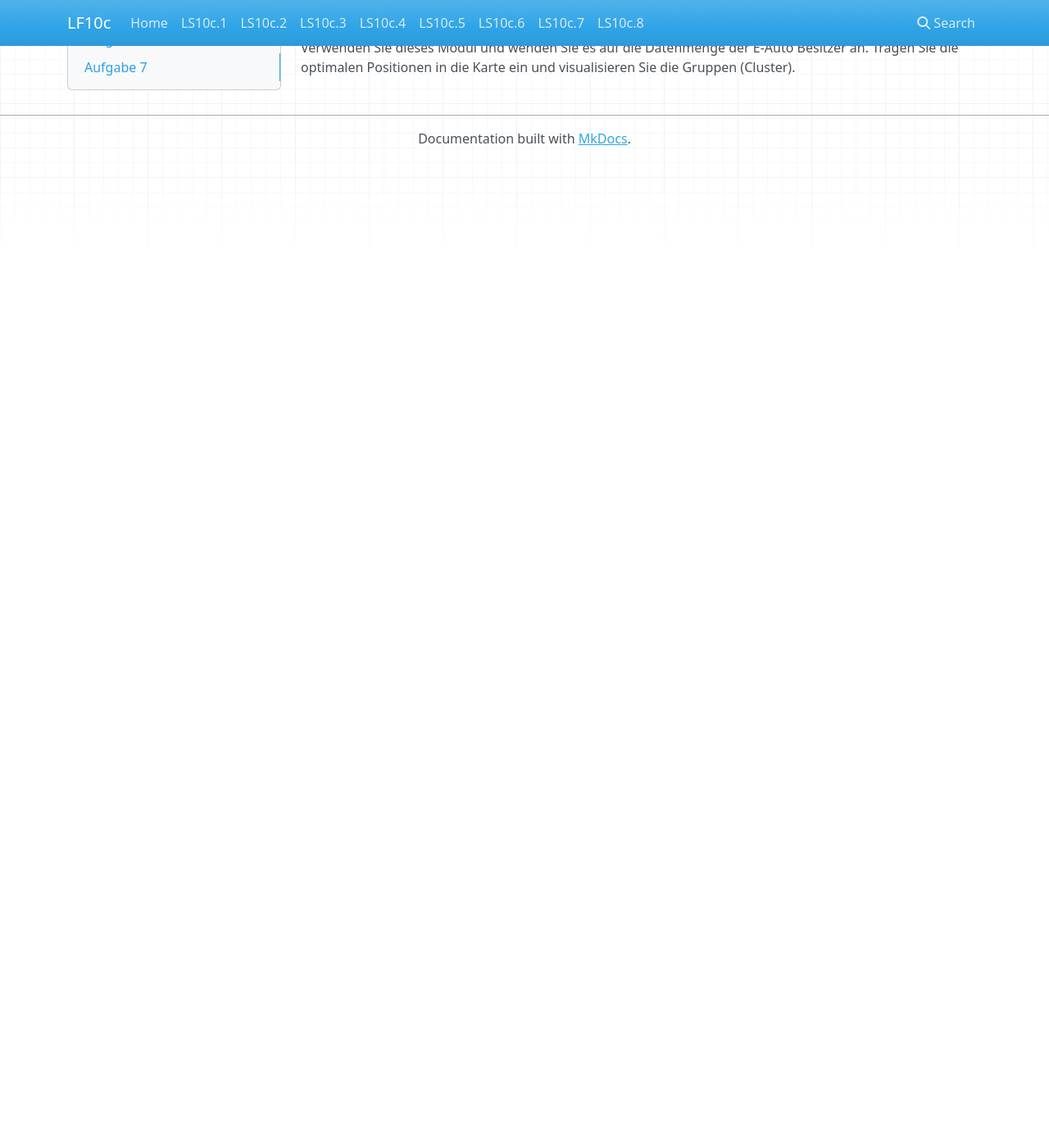
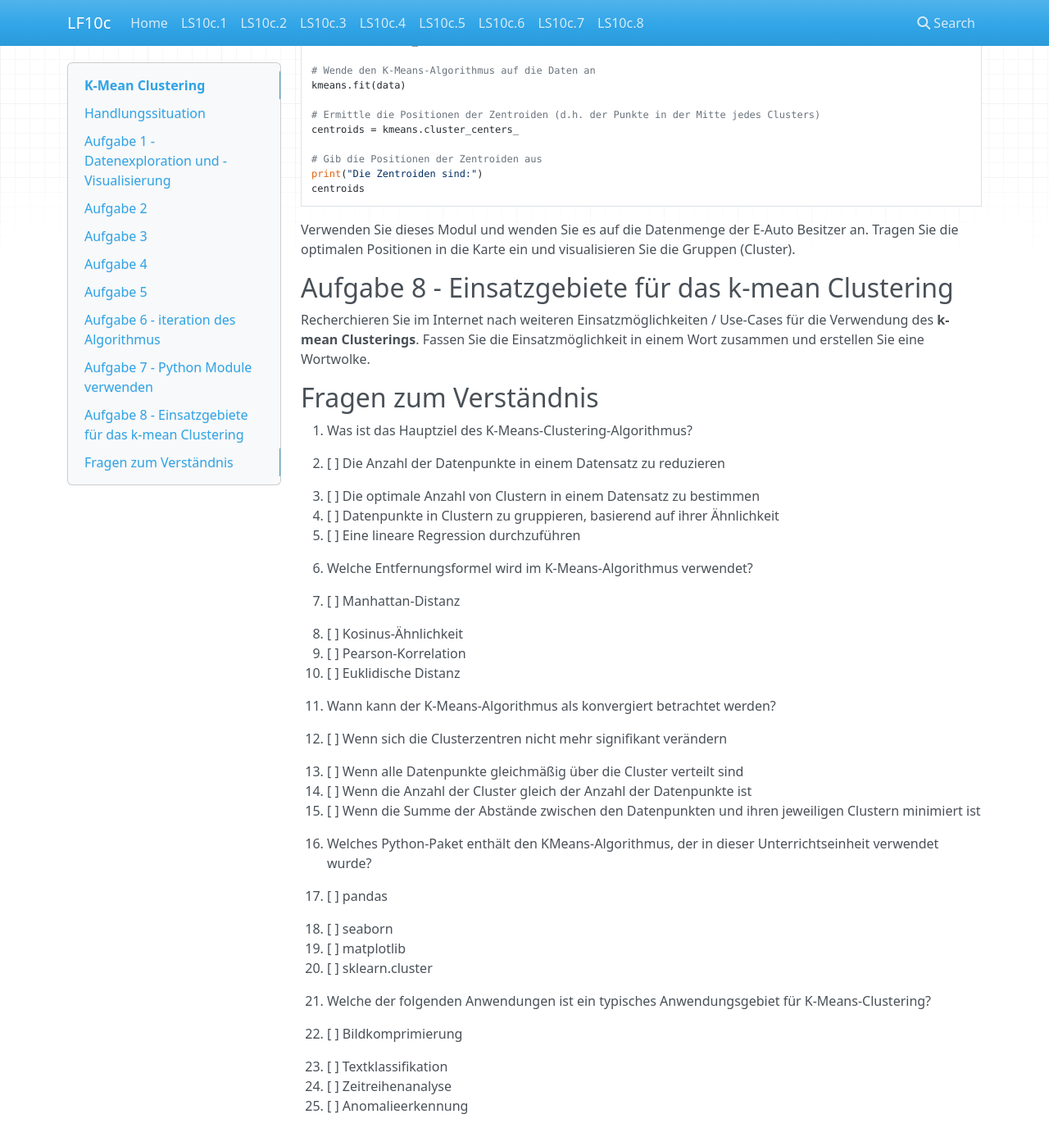
Before and after one commit to jtuttas/datenanalyse, an MkDocs documentation site: the page built from docs/k-mean.md, in a window 1280 px wide and 1400 px high, scrolled down 4493 px. Shown: the whole window at 82% size. Built offline with MkDocs 1.6.1, drawn with Linux system fonts in a browser that asks for light colours; nearby versions of some CDN libraries; before the commit the page ends 4690 px from its top, so only the background shows below that; some of the changed text lies outside the part shown.

Commit message:
kmean ok

````diff
--- a/docs/k-mean.md
+++ b/docs/k-mean.md
@@ -12,9 +12,14 @@
 
 [^1]: Vgl. Brandt, Y., Eickhoff-Schachtebeck, A. und Strecker, K. (2022): „Schulbuch starkeSeiten Informatik Jahrgang 9/10 Differenzierende Ausgabe Niedersachsen“, Klett-Verlag 2022
 
+<!--kmean_aufgabe1-->
+
 ## Aufgabe 1 - Datenexploration und -Visualisierung
 
 Laden Sie die zur Verfügung gestellten CSV Daten ([Ladestationen.csv](/Data/Ladestationen.csv)). Diese Datei enthält die Positionen der Elektro Auto Besitzer in der Region. Stelle Sie diese Positionen grafisch dar (vorzugsweise als graue Punkte in einem Koordinatensystem).
+
+<!--kmean_aufgabe1-->
+<!--kmean_aufgabe2-->
 
 ## Aufgabe 2
 
@@ -30,6 +35,9 @@
 
 ![Position der Ladestationen](images/kmean2.png)
 
+<!--kmean_aufgabe2-->
+<!--kmean_aufgabe3-->
+
 ## Aufgabe 3
 
 Doch welche E-Auto Besitzer fahren jetzt zu welcher Ladesäule? Im nächsten Schritt wollen wir dieses ermitteln. Dazu ist die Entfernung einer Ladestation zu einem E-Auto zu bestimmen. Da wir diese Information öfter brauchen soll eine Funktion entwickelt werden mit dem Namen **distance(ax,ay,px,py)**, die die Entfernung zweier Punkte bestimmt.
@@ -42,6 +50,16 @@
 
 $$c = \sqrt{(ax-px)^2 + (ay-py)^2}$$
 
+Im n-dimensionalen Raum wird diese Abstand auch als Euklidische Distanz bezeichnet. Für einen n-dimensionalen Raum sieht die Berechnung des Euklidische Distanz wir folgt aus:
+
+$$ \sqrt{\sum_{i=1}^{n}(q_i-p_i)^2} $$
+
+Hierbei beschreibt $n$ die Anzahl der Dimensionen der Punkte $p$ und $q$ und $p_i$ und $q_i$ stellen die Werte der i-ten Dimension der jeweiligen Punkte dar.
+
+<!--kmean_aufgabe3-->
+
+<!--kmean_loesung3-->
+
 ### Lösung Aufgabe 3
 
 ```py
@@ -52,13 +70,20 @@
     return dist
 ```
 
+<!--kmean_loesung3-->
+<!--kmean_aufgabe4-->
+
 ## Aufgabe 4
 
 Teilen Sie die Datenmenge nun in 3 Mengen ein, jede Menge sind dabei die Autos, die zu der jeweiligen Ladestation fahren würden (also wo der Abstand zur jeweiligen Ladestation am kürzesten ist). Stellen Sie diese 3 Mengen dar und färben Sie geeigneter Weise die Punkte entsprechend ein.
 
+<!--kmean_loesung4-->
 ### Lösung Aufgabe 4
 
 ![Drei Teilmengen](images/kmean3.png)
+
+<!--kmean_loesung4-->
+<!--kmean_aufgabe5-->
 
 ## Aufgabe 5
 
@@ -70,11 +95,17 @@
 
 Ermitteln Sie für jede der 3 Datenmenge eine neue optimale Position und zeichnen Sie diese in das Diagramm ein.
 
+<!--kmean_aufgabe5-->
+<!--kmean_loesung5-->
+
 ### Lösung Aufgabe 5
 
 ![Neue optimierte Positionen](images/kmean4.png)
 
-## Aufgabe 6
+<!--kmean_loesung5-->
+<!--kmean_aufgabe6-->
+
+## Aufgabe 6 - iteration des Algorithmus
 
 Wenn Sie jetzt erneut anhand der neuen Position der Ladesäulen die kürzesten Weg ermitteln die ein E-Auto zur jeweiligen Ladesäule hat, kann es passieren, dass das Auto nun zu einer anderen Säule fahren würde.
 
@@ -84,7 +115,10 @@
 
 Wiederholen Sie den den Vorgang mindestens für wei weiter Durchgänge und beobachten Sie, wie sich die Position der Ladesäulen verändert!
 
-## Aufgabe 7
+<!--kmean_aufgabe6-->
+<!--kmean_aufgabe7-->
+
+## Aufgabe 7 - Python Module verwenden
 
 Das Python Modul **KMeans** aus dem Paket **sklearn.cluster** übernimmt genau diese Aufgabe. Der hier aufgeführte Beispielcode konfiguriert dieses Modul:
 
@@ -109,4 +143,63 @@
 centroids
 ```
 
+
 Verwenden Sie dieses Modul und wenden Sie es auf die Datenmenge der E-Auto Besitzer an. Tragen Sie die optimalen Positionen in die Karte ein und visualisieren Sie die Gruppen (Cluster).
+
+<!--kmean_aufgabe7-->
+<!--kmean_aufgabe8-->
+
+## Aufgabe 8 - Einsatzgebiete für das k-mean Clustering
+
+Recherchieren Sie im Internet nach weiteren Einsatzmöglichkeiten / Use-Cases für die Verwendung des **k-mean Clusterings**. Fassen Sie die Einsatzmöglichkeit in einem Wort zusammen und erstellen Sie eine Wortwolke.
+
+<!--kmean_aufgabe8-->
+
+## Fragen zum Verständnis
+
+1. Was ist das Hauptziel des K-Means-Clustering-Algorithmus?
+
+- [ ] Die Anzahl der Datenpunkte in einem Datensatz zu reduzieren
+- [ ] Die optimale Anzahl von Clustern in einem Datensatz zu bestimmen
+- [ ] Datenpunkte in Clustern zu gruppieren, basierend auf ihrer Ähnlichkeit
+- [ ] Eine lineare Regression durchzuführen
+
+2. Welche Entfernungsformel wird im K-Means-Algorithmus verwendet?
+
+- [ ] Manhattan-Distanz
+- [ ] Kosinus-Ähnlichkeit
+- [ ] Pearson-Korrelation
+- [ ] Euklidische Distanz
+
+3. Wann kann der K-Means-Algorithmus als konvergiert betrachtet werden?
+
+- [ ] Wenn sich die Clusterzentren nicht mehr signifikant verändern
+- [ ] Wenn alle Datenpunkte gleichmäßig über die Cluster verteilt sind
+- [ ] Wenn die Anzahl der Cluster gleich der Anzahl der Datenpunkte ist
+- [ ] Wenn die Summe der Abstände zwischen den Datenpunkten und ihren jeweiligen Clustern minimiert ist
+
+4. Welches Python-Paket enthält den KMeans-Algorithmus, der in dieser Unterrichtseinheit verwendet wurde?
+
+- [ ] pandas
+- [ ] seaborn
+- [ ] matplotlib
+- [ ] sklearn.cluster
+
+
+5. Welche der folgenden Anwendungen ist ein typisches Anwendungsgebiet für K-Means-Clustering?
+
+- [ ] Bildkomprimierung
+- [ ] Textklassifikation
+- [ ] Zeitreihenanalyse
+- [ ] Anomalieerkennung
+
+
+<!--
+Richtig:
+
+c
+d
+a
+d
+a
+-->
````
Also changed, not shown: docs/LS4.md (+12 -7 lines), docs/index.md (+1 -1 lines).
